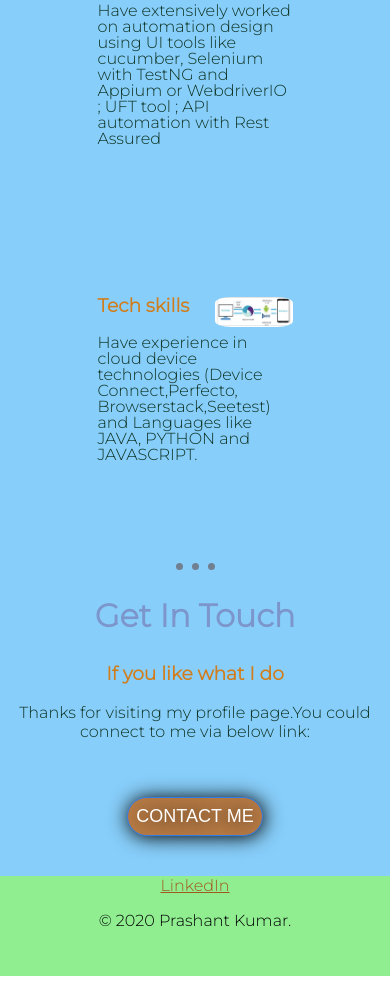
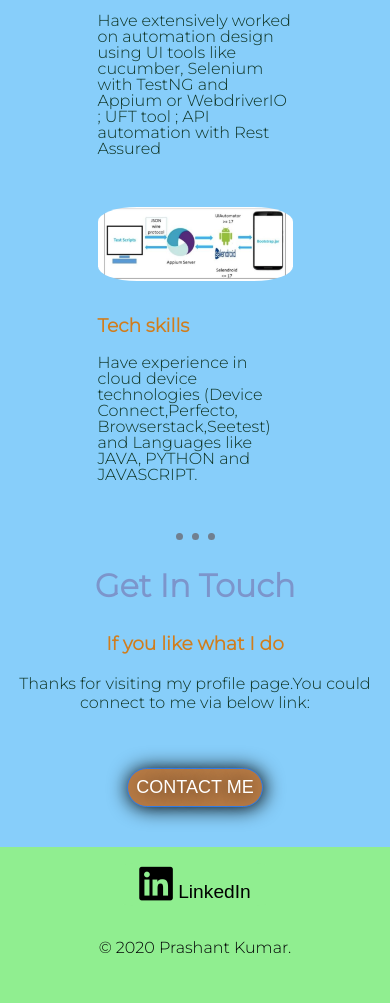
Before and after one commit to pk1290/professsionalSite, a plain HTML site: page index.html in a window 390 px wide. Shown: the part 1528-2531 px from the top of the page. Before the commit the page ends 2504 px from the top, so only its background shows below. Drawn offline with Linux system fonts and the light colour scheme.

Commit message:
used media and font awesome-styling

```diff
--- a/css/styles.css
+++ b/css/styles.css
@@ -142,3 +142,32 @@ a{
     border-radius: 20px;
     text-decoration: none;
  }
+
+ .footer-link{
+     width: 9rem;
+     height: 2.7rem;
+     margin: 1rem auto;
+     font-size: 1.2rem;
+     background-color: lightgreen;
+     border-radius: 7%;
+     font-weight: 100;
+     border-width: 0;
+ }
+
+ @media (max-width:623px){
+    .test-automation{
+        width: 100%;
+        margin: 0 auto 15px auto;
+        float: none;
+    }
+
+    .technologies{
+        width: 100%;
+        float:none;
+        margin: 0 auto 15px auto;
+    }
+
+    .skill-row{
+        margin: 50px auto 50px auto;
+    }
+ }
--- a/index.html
+++ b/index.html
@@ -5,9 +5,9 @@
     <title>
         Prashant kumar
     </title>
-    <link
-        href="https://fonts.googleapis.com/css2?family=Montserrat:wght@300&family=Noto+Serif&family=Oswald:wght@300&family=Sacramento&display=swap"
+    <link href="https://fonts.googleapis.com/css2?family=Montserrat:wght@300&family=Noto+Serif&family=Oswald:wght@300&family=Sacramento&display=swap"
         rel="stylesheet">
+        <link rel="stylesheet" href="https://pro.fontawesome.com/releases/v5.10.0/css/all.css" integrity="sha384-AYmEC3Yw5cVb3ZcuHtOA93w35dYTsvhLPVnYs9eStHfGJvOvKxVfELGroGkvsg+p" crossorigin="anonymous"/>
     <link rel="stylesheet" href="./css/styles.css">
     <link rel="icon" href="./img/favicon.ico">
 </head>
@@ -56,7 +56,8 @@
 
 
     <div class="bottom-container">
-        <a class="footer-link" href="https://www.linkedin.com/in/prashant-kumar-44022341/">LinkedIn</a>
+        <button onclick="window.open('\https://www.linkedin.com/in/prashant-kumar-44022341/','_blank')" class="footer-link" type="button"><i class="fab fa-linkedin fa-2x"></i> LinkedIn</button>
+        <!-- <a class="footer-link" role="button" href="https://www.linkedin.com/in/prashant-kumar-44022341/"></a> -->
         <p class="copyrightText">© 2020 Prashant Kumar.</p>
     </div>
 </body>
```
